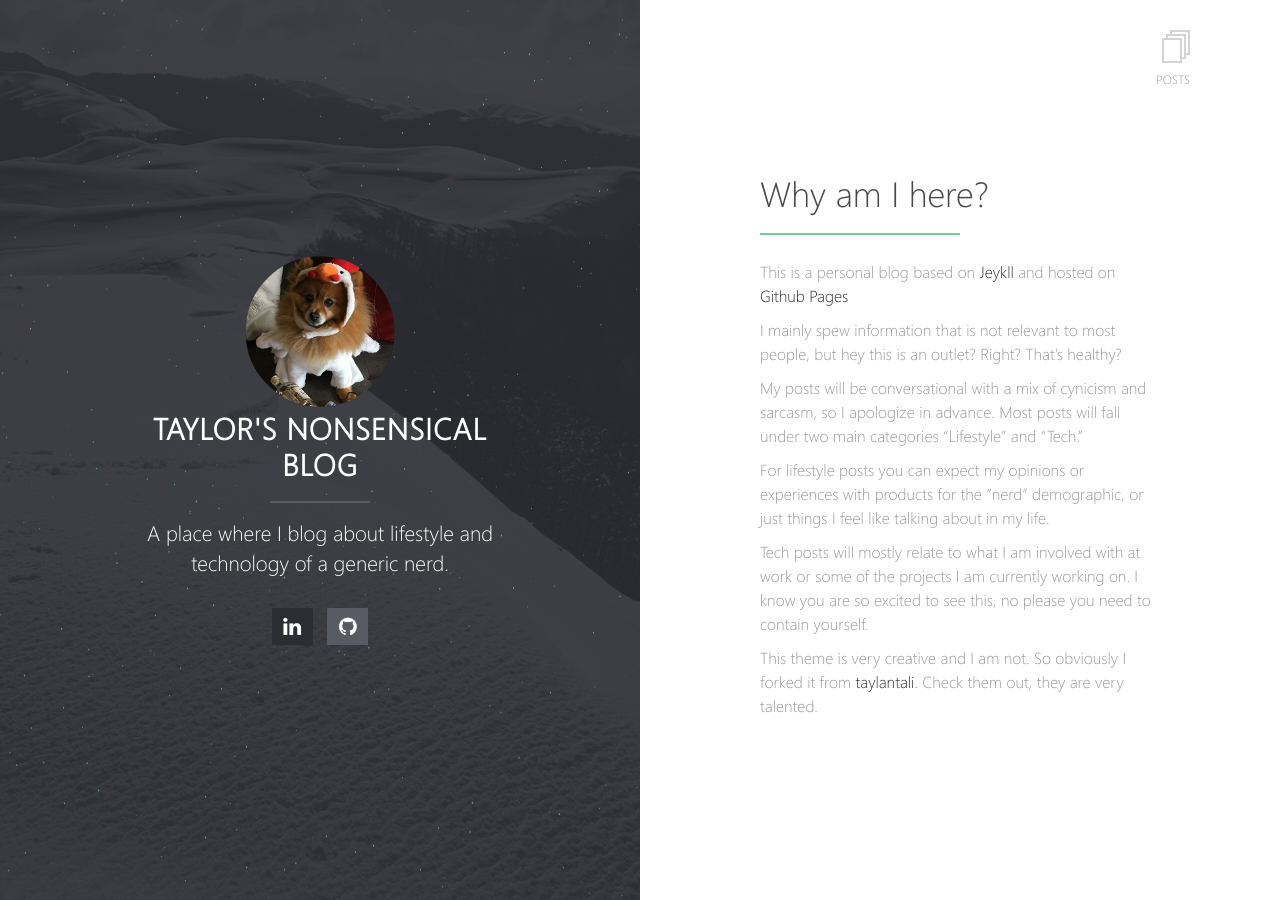
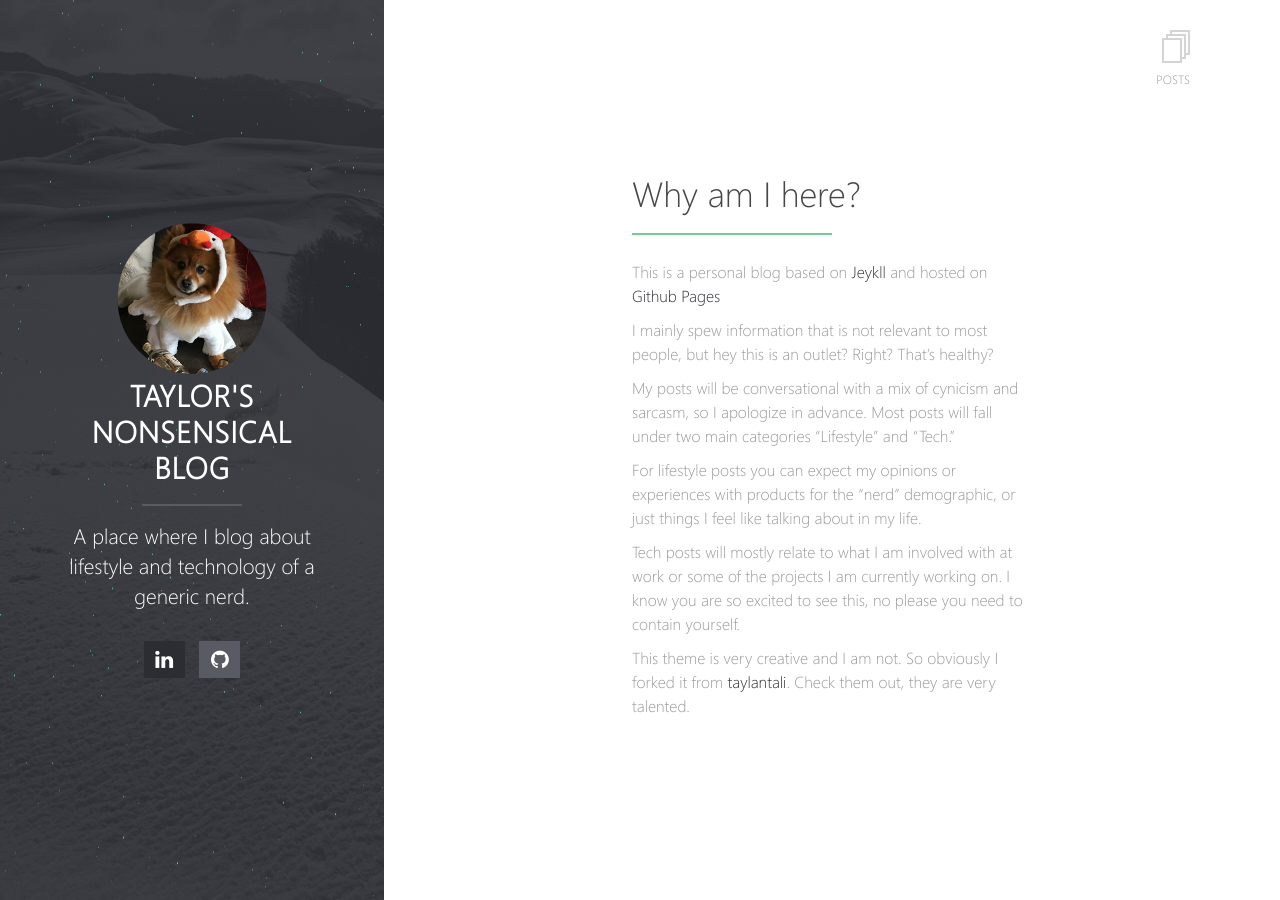
Before and after one commit to taylorsmcclure/taylorsmcclure.github.io, a Jekyll site: the page built from index.md, in a window 1280 px wide. Built offline with Jekyll 4.4.1, drawn with Linux system fonts in a browser that asks for light colours.

Commit message:
making left block smaller

```diff
--- a/assets/_sass/_site.scss
+++ b/assets/_sass/_site.scss
@@ -3,6 +3,17 @@
   .content {
     z-index: 1;
     position: relative;
+  }
+  width: 30%;
+  height: 100%;
+  position: relative;
+  display: table;
+  > div {
+    display: table-cell;
+    vertical-align: middle;
+  }
+  .content {
+    height: 100%;
   }
 }
 
@@ -11,9 +22,8 @@
   overflow-y: auto;
 }
 
-.block-left,
 .block-right {
-  width: 50%;
+  width: 70%;
   height: 100%;
   position: relative;
   display: table;
```
